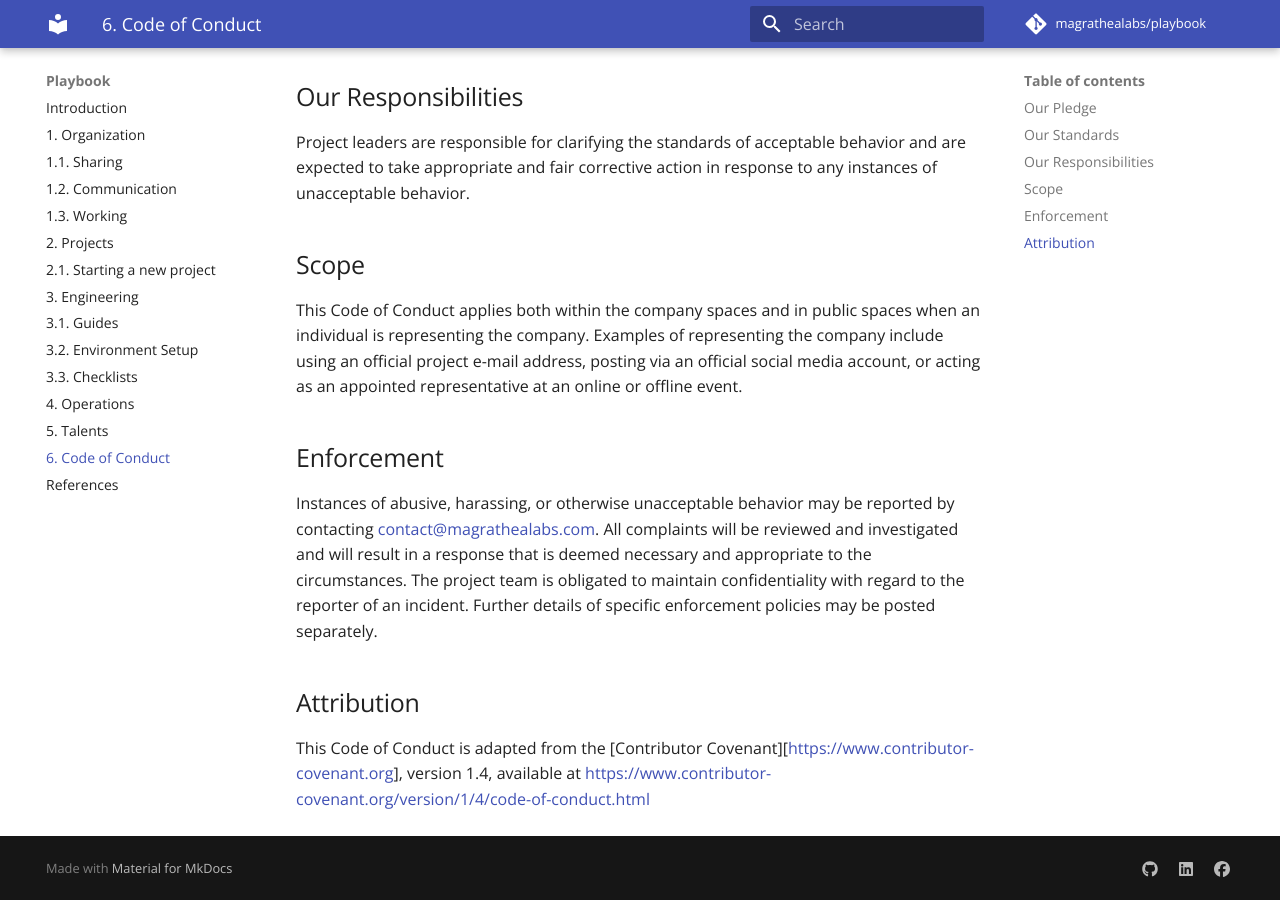
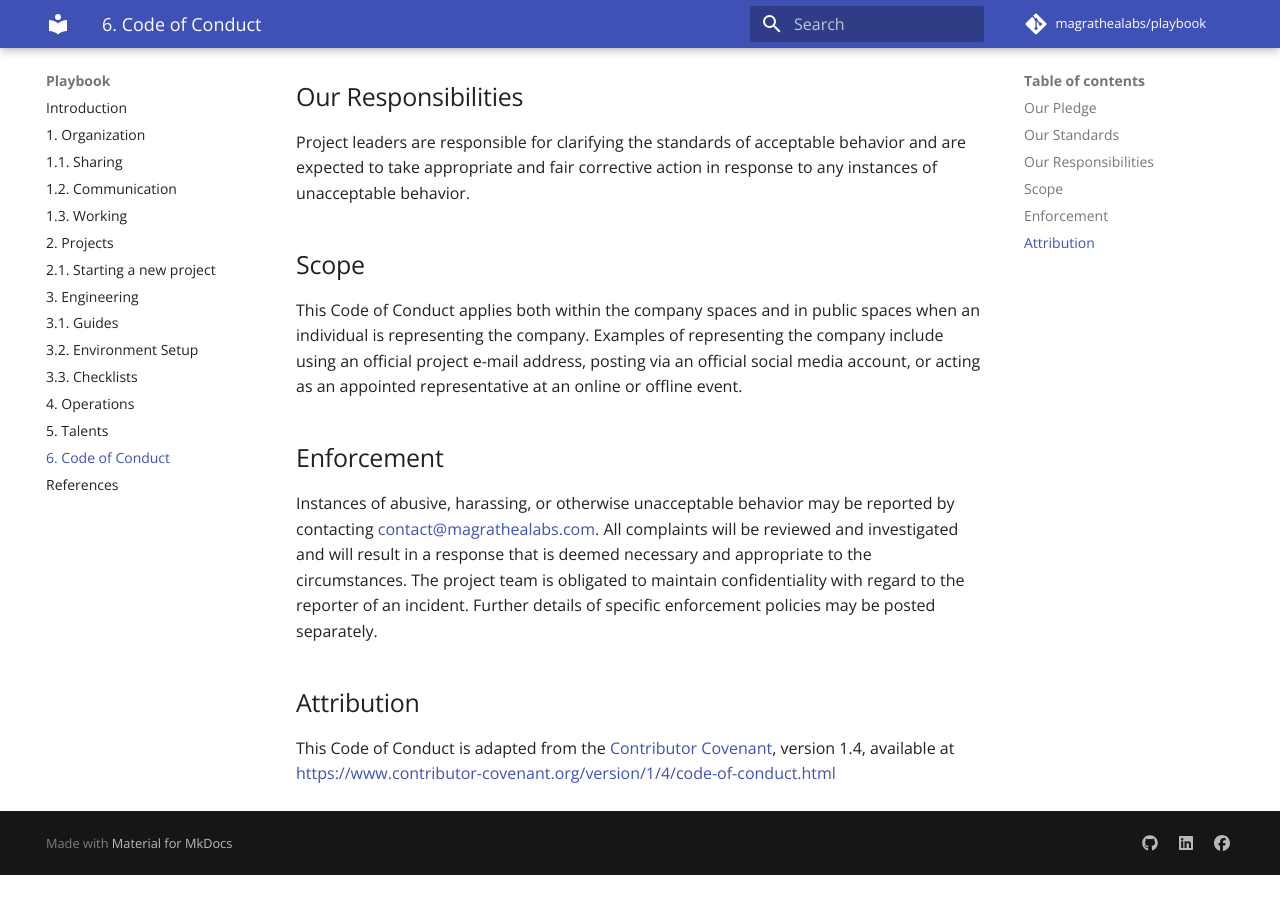
Before and after one commit to magrathealabs/playbook, an MkDocs documentation site: the page built from docs/6-code-of-conduct.md, in a window 1280 px wide and 900 px high, scrolled down 921 px. Built offline with MkDocs 1.6.1 and Material for MkDocs 9.7.7, drawn with Linux system fonts in a browser that asks for light colours; comment, search, counter and statistics services are not loaded; old or Windows-style settings are respelled for this version of MkDocs; after the commit the page ends 1796 px from its top, so only the background shows below that.

Commit message:
Fix some grammatical and formatting errors (#19)

```diff
--- a/docs/6-code-of-conduct.md
+++ b/docs/6-code-of-conduct.md
@@ -56,6 +56,6 @@ incident. Further details of specific enforcement policies may be posted separat
 
 ## Attribution
 
-This Code of Conduct is adapted from the [Contributor Covenant][https://www.contributor-covenant.org],
+This Code of Conduct is adapted from the [Contributor Covenant](https://www.contributor-covenant.org),
 version 1.4, available at
 https://www.contributor-covenant.org/version/1/4/code-of-conduct.html
```
Also changed, not shown: docs/2-projects.md (+1 -1 lines), docs/3-engineering.md (+1 -1 lines), docs/4-operations.md (+2 -1 lines), docs/5-talents.md (+1 -1 lines).
